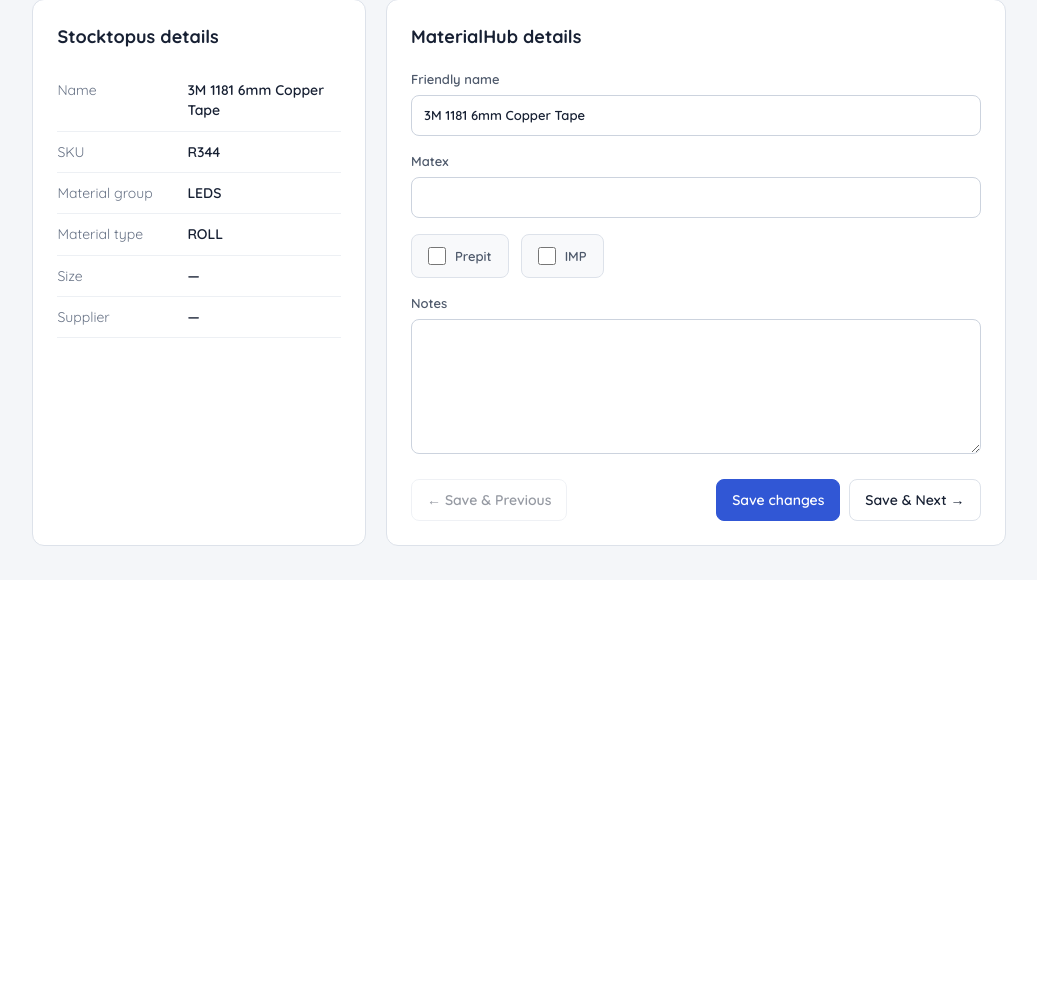
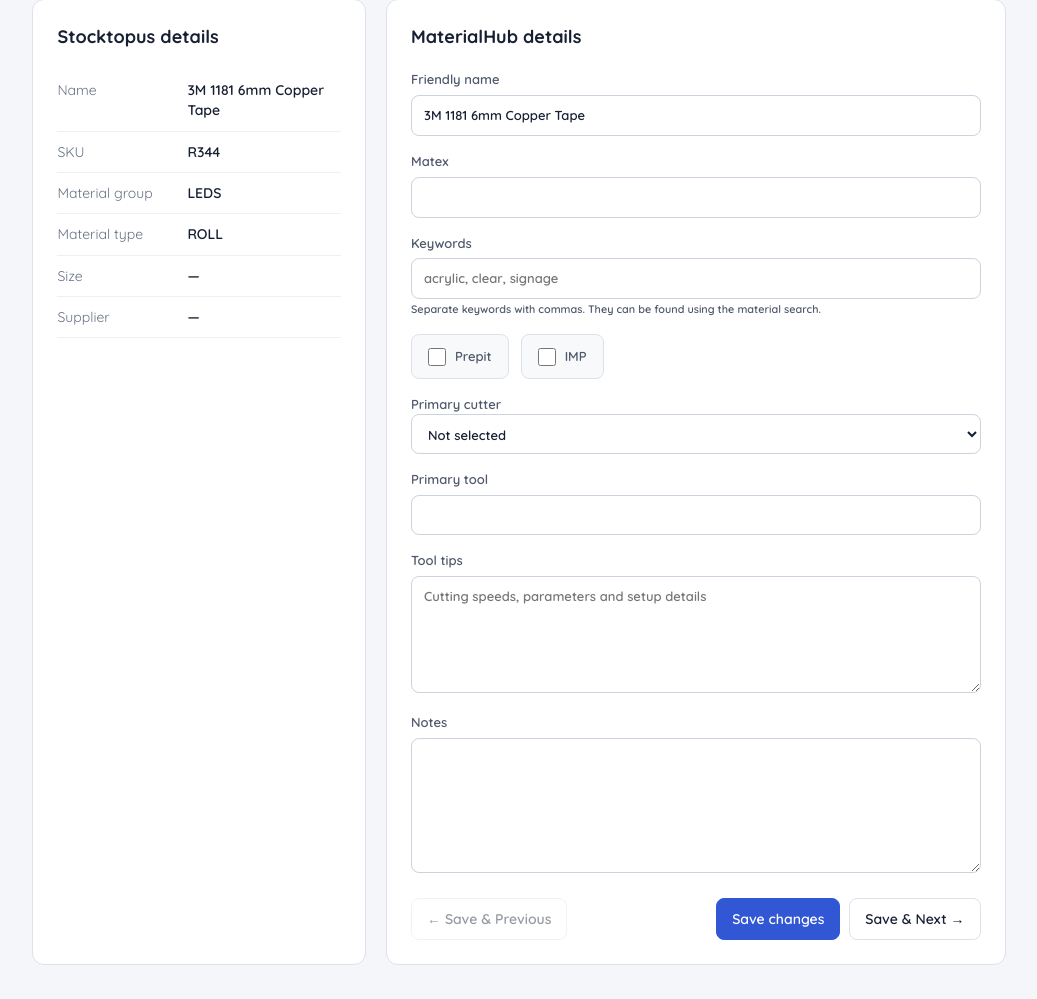
Before and after one commit to Ocsor/MaterialHub, a FastAPI app: page /materials/1/edit in a window 1280 px wide. Shown: the part 234-1233 px from the top of the page, without its empty margins (121-1158 px from the left). Before the commit the page ends 780 px from the top, so only its background shows below. Run offline with FastAPI, Linux system fonts and the light colour scheme.

Commit message:
additional enrichment fields

```diff
--- a/app/main.py
+++ b/app/main.py
@@ -10,7 +10,7 @@ from fastapi.staticfiles import StaticFiles
 
 load_dotenv()
 
-from .database import Base, engine  # noqa: E402 - environment is loaded first
+from .database import Base, add_missing_material_columns, engine  # noqa: E402 - environment is loaded first
 from .main_paths import STATIC_DIR  # noqa: E402
 from .routes import api, materials, sync  # noqa: E402
 
@@ -18,6 +18,7 @@ from .routes import api, materials, sync  # noqa: E402
 @asynccontextmanager
 async def lifespan(_: FastAPI):
     Base.metadata.create_all(bind=engine)
+    add_missing_material_columns()
     yield
 
 
--- a/app/models.py
+++ b/app/models.py
@@ -45,4 +45,8 @@ class Material(Base):
     prepit: Mapped[str | None] = mapped_column(Text)
     imp: Mapped[str | None] = mapped_column(Text)
     notes: Mapped[str | None] = mapped_column(Text)
+    keywords: Mapped[str | None] = mapped_column(Text)
+    primary_cutter: Mapped[str | None] = mapped_column(Text)
+    primary_tool: Mapped[str | None] = mapped_column(Text)
+    tool_tips: Mapped[str | None] = mapped_column(Text)
     sort_order: Mapped[int] = mapped_column(Integer, default=0)
--- a/app/routes/api.py
+++ b/app/routes/api.py
@@ -68,6 +68,10 @@ def lookup_materials(
                 Material.name.ilike(term),
                 Material.sku.ilike(term),
                 Material.matex.ilike(term),
+                Material.keywords.ilike(term),
+                Material.primary_cutter.ilike(term),
+                Material.primary_tool.ilike(term),
+                Material.tool_tips.ilike(term),
             ))
         statement = statement.where(and_(*word_matches))
 
--- a/app/schemas.py
+++ b/app/schemas.py
@@ -25,6 +25,10 @@ class MaterialResponse(BaseModel):
     prepit: str | None
     imp: str | None
     notes: str | None
+    keywords: str | None
+    primary_cutter: str | None
+    primary_tool: str | None
+    tool_tips: str | None
 
     @computed_field
     @property
--- /dev/null
+++ b/app/static/edit-material.js
@@ -0,0 +1,14 @@
+document.addEventListener("DOMContentLoaded", () => {
+  const cutter = document.querySelector("#primary-cutter");
+  const toolField = document.querySelector("#primary-tool-field");
+  if (!cutter || !toolField) return;
+
+  const updateToolVisibility = () => {
+    const needsTool = cutter.value === "CNC" || cutter.value === "JWEI";
+    toolField.hidden = !needsTool;
+    toolField.querySelector("input").disabled = !needsTool;
+  };
+
+  cutter.addEventListener("change", updateToolVisibility);
+  updateToolVisibility();
+});
--- a/app/templates/edit_material.html
+++ b/app/templates/edit_material.html
@@ -1,7 +1,54 @@
 {% extends "base.html" %}
 {% block title %}Edit {{ material.name }} · MaterialHub{% endblock %}
 {% block content %}
-<a class="back" href="/materials">← Back to materials</a><section class="heading"><div><h1>Edit material</h1><p>Local fields are preserved whenever Stocktopus synchronises.</p></div><div class="record-position">{{ material.friendly_name or material.name }}</div></section>
-<div class="edit-grid"><section class="card"><h2>Stocktopus details</h2><dl><dt>Name</dt><dd>{{ material.name }}</dd><dt>SKU</dt><dd>{{ material.sku or '—' }}</dd><dt>Material group</dt><dd>{{ material.material_group or '—' }}</dd><dt>Material type</dt><dd>{{ material.material_type or '—' }}</dd><dt>Size</dt><dd>{{ material.size_string or '—' }}</dd><dt>Supplier</dt><dd>{{ material.supplier_name or '—' }}</dd></dl></section>
-<form id="edit-material" class="card form" method="post"><h2>MaterialHub details</h2><label>Friendly name<input name="friendly_name" value="{{ material.friendly_name or '' }}"></label><label>Matex<input name="matex" value="{{ material.matex or '' }}"></label><div class="check-row"><label class="check-field"><input type="checkbox" name="prepit" value="1" {% if material.prepit %}checked{% endif %}><span>Prepit</span></label><label class="check-field"><input type="checkbox" name="imp" value="1" {% if material.imp %}checked{% endif %}><span>IMP</span></label></div><label>Notes<textarea name="notes" rows="6">{{ material.notes or '' }}</textarea></label><div class="edit-navigation"><button name="navigation" value="previous" {% if previous_id is none %}disabled{% endif %}>← Save &amp; Previous</button><div class="actions"><button class="primary" name="navigation" value="save">Save changes</button><button name="navigation" value="next" {% if next_id is none %}disabled{% endif %}>Save &amp; Next →</button></div></div></form></div>
+<a class="back" href="/materials">← Back to materials</a>
+<section class="heading">
+  <div><h1>Edit material</h1><p>Local fields are preserved whenever Stocktopus synchronises.</p></div>
+  <div class="record-position">{{ material.friendly_name or material.name }}</div>
+</section>
+<div class="edit-grid">
+  <section class="card">
+    <h2>Stocktopus details</h2>
+    <dl>
+      <dt>Name</dt><dd>{{ material.name }}</dd>
+      <dt>SKU</dt><dd>{{ material.sku or '—' }}</dd>
+      <dt>Material group</dt><dd>{{ material.material_group or '—' }}</dd>
+      <dt>Material type</dt><dd>{{ material.material_type or '—' }}</dd>
+      <dt>Size</dt><dd>{{ material.size_string or '—' }}</dd>
+      <dt>Supplier</dt><dd>{{ material.supplier_name or '—' }}</dd>
+    </dl>
+  </section>
+  <form id="edit-material" class="card form" method="post">
+    <h2>MaterialHub details</h2>
+    <label>Friendly name<input name="friendly_name" value="{{ material.friendly_name or '' }}"></label>
+    <label>Matex<input name="matex" value="{{ material.matex or '' }}"></label>
+    <label>Keywords
+      <input name="keywords" value="{{ material.keywords or '' }}" placeholder="acrylic, clear, signage">
+      <small>Separate keywords with commas. They can be found using the material search.</small>
+    </label>
+    <div class="check-row">
+      <label class="check-field"><input type="checkbox" name="prepit" value="1" {% if material.prepit %}checked{% endif %}><span>Prepit</span></label>
+      <label class="check-field"><input type="checkbox" name="imp" value="1" {% if material.imp %}checked{% endif %}><span>IMP</span></label>
+    </div>
+    <label>Primary cutter
+      <select name="primary_cutter" id="primary-cutter">
+        <option value="">Not selected</option>
+        {% for cutter in ['CNC', 'JWEI', 'Laser'] %}<option value="{{ cutter }}" {% if material.primary_cutter == cutter %}selected{% endif %}>{{ cutter }}</option>{% endfor %}
+      </select>
+    </label>
+    <label id="primary-tool-field" {% if material.primary_cutter not in ['CNC', 'JWEI'] %}hidden{% endif %}>Primary tool
+      <input name="primary_tool" value="{{ material.primary_tool or '' }}">
+    </label>
+    <label>Tool tips<textarea name="tool_tips" rows="5" placeholder="Cutting speeds, parameters and setup details">{{ material.tool_tips or '' }}</textarea></label>
+    <label>Notes<textarea name="notes" rows="6">{{ material.notes or '' }}</textarea></label>
+    <div class="edit-navigation">
+      <button name="navigation" value="previous" {% if previous_id is none %}disabled{% endif %}>← Save &amp; Previous</button>
+      <div class="actions">
+        <button class="primary" name="navigation" value="save">Save changes</button>
+        <button name="navigation" value="next" {% if next_id is none %}disabled{% endif %}>Save &amp; Next →</button>
+      </div>
+    </div>
+  </form>
+</div>
+<script src="{{ url_for('static', path='/edit-material.js') }}" defer></script>
 {% endblock %}
```
Also changed, not shown: app/database.py (+16 -1 lines), app/routes/materials.py (+17 -1 lines), materials.db.
